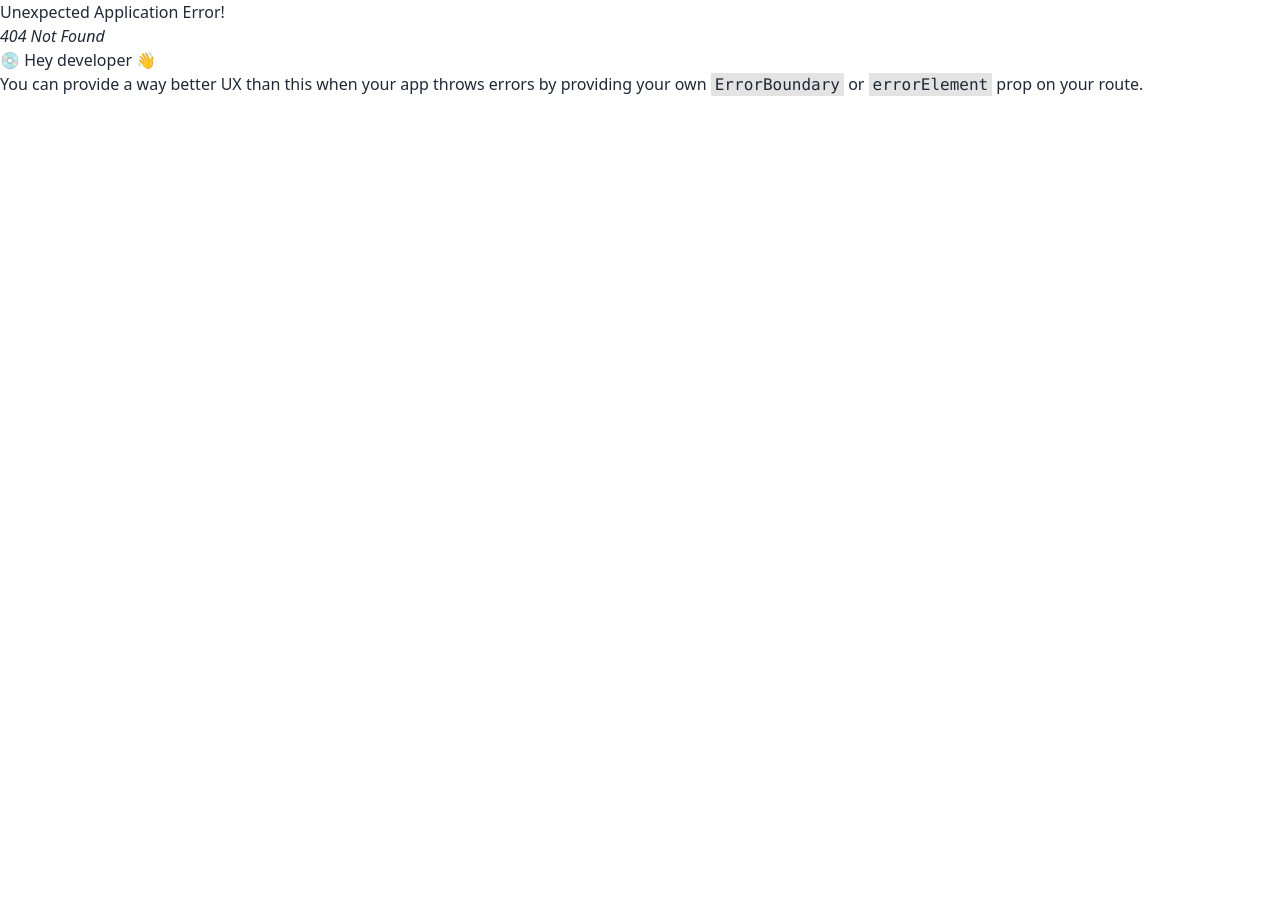
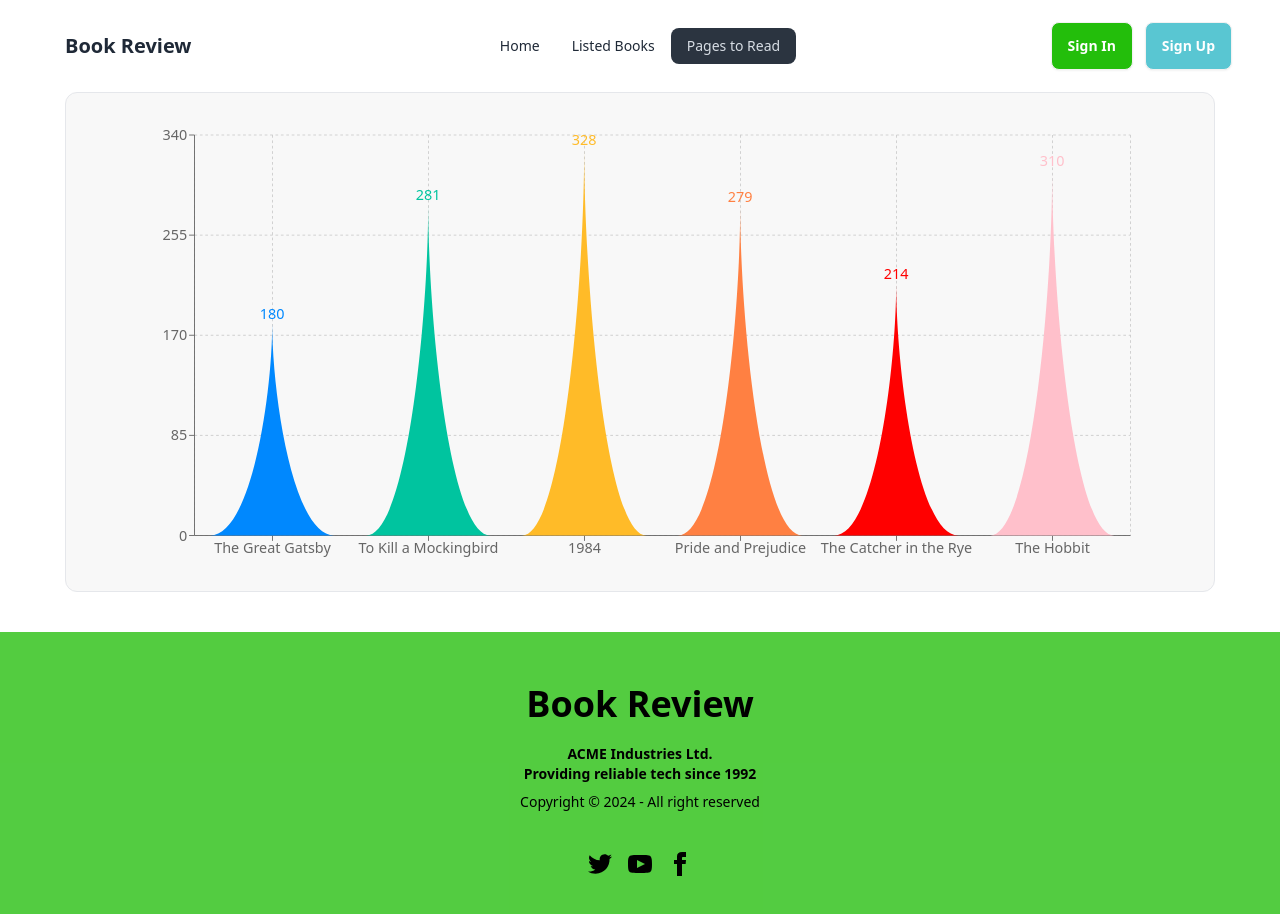
Before and after one commit to sajjatul-bari/book-review, a React (Vite) app: page /pages-read in a window 1280 px wide. Before the commit this address had no page. Before the commit the page ends 800 px from the top, so only its background shows below. Built offline with nearby package versions, Linux system fonts and the light colour scheme.

Commit message:
adda graph page and load data

```diff
--- a/package.json
+++ b/package.json
@@ -10,13 +10,16 @@
     "preview": "vite preview"
   },
   "dependencies": {
+    "chart.js": "^4.4.3",
     "localforage": "^1.10.0",
     "match-sorter": "^6.3.4",
     "prop-types": "^15.8.1",
     "react": "^18.3.1",
+    "react-chartjs-2": "^5.2.0",
     "react-dom": "^18.3.1",
     "react-icons": "^5.3.0",
     "react-router-dom": "^6.26.1",
+    "recharts": "^2.12.7",
     "sort-by": "^1.2.0"
   },
   "devDependencies": {
--- a/src/components/Header/Header.jsx
+++ b/src/components/Header/Header.jsx
@@ -1,16 +1,17 @@
 import { NavLink } from "react-router-dom";
-import './Header.css';
+import "./Header.css";
 
 const Header = () => {
   const links = (
     <>
       <li>
-        <NavLink to="/">
-          Home
-        </NavLink>
+        <NavLink to="/">Home</NavLink>
       </li>
       <li>
         <NavLink to="/listed">Listed Books</NavLink>
+      </li>
+      <li>
+        <NavLink to="/pages-read">Pages to Read</NavLink>
       </li>
     </>
   );
--- /dev/null
+++ b/src/components/PageRead/PageRead.jsx
@@ -0,0 +1,59 @@
+import { useLoaderData } from "react-router-dom";
+import { BarChart, Bar, Cell, XAxis, YAxis, CartesianGrid } from "recharts";
+const PageRead = () => {
+  const books = useLoaderData();
+
+  const colors = ["#0088FE", "#00C49F", "#FFBB28", "#FF8042", "red", "pink"];
+
+  const data = books.map((book) => ({
+    name: book.bookName,
+    uv: book.totalPages,
+  }));
+
+  const getPath = (x, y, width, height) => {
+    return `M${x},${y + height}C${x + width / 3},${y + height} ${
+      x + width / 2
+    },${y + height / 3}
+    ${x + width / 2}, ${y}
+    C${x + width / 2},${y + height / 3} ${x + (2 * width) / 3},${y + height} ${
+      x + width
+    }, ${y + height}
+    Z`;
+  };
+
+  const TriangleBar = (props) => {
+    const { fill, x, y, width, height } = props;
+
+    return <path d={getPath(x, y, width, height)} stroke="none" fill={fill} />;
+  };
+
+  return (
+    <BarChart className="mb-10 border bg-[#f8f8f8] mx-auto p-6 rounded-xl "
+      width={1150}
+      height={500}
+      data={data}
+      margin={{
+        top: 20,
+        right: 30,
+        left: 20,
+        bottom: 5,
+      }}
+    >
+      <CartesianGrid strokeDasharray="3 3" />
+      <XAxis dataKey="name" />
+      <YAxis />
+      <Bar
+        dataKey="uv"
+        fill="#8884d8"
+        shape={<TriangleBar />}
+        label={{ position: "top" }}
+      >
+        {data.map((entry, index) => (
+          <Cell key={`cell-${index}`} fill={colors[index % 20]} />
+        ))}
+      </Bar>
+    </BarChart>
+  );
+};
+
+export default PageRead;
--- a/src/main.jsx
+++ b/src/main.jsx
@@ -7,6 +7,7 @@ import Root from "./components/Root/Root";
 import Home from "./components/Home/Home";
 import ListedBooks from "./components/ListedBooks/ListedBooks";
 import BookDetails from "./components/BookDetails/BookDetails";
+import PageRead from "./components/PageRead/PageRead";
 
 const router = createBrowserRouter([
   {
@@ -26,6 +27,11 @@ const router = createBrowserRouter([
         element: <BookDetails></BookDetails>,
         loader: () => fetch("/public/book.json"),
       },
+      {
+        path:"/pages-read",
+        element:<PageRead></PageRead>,
+        loader: () => fetch("/public/book.json"),
+      }
     ],
   },
 ]);
```
Also changed, not shown: 1 other file (tests, documents, lock files or other folders).
